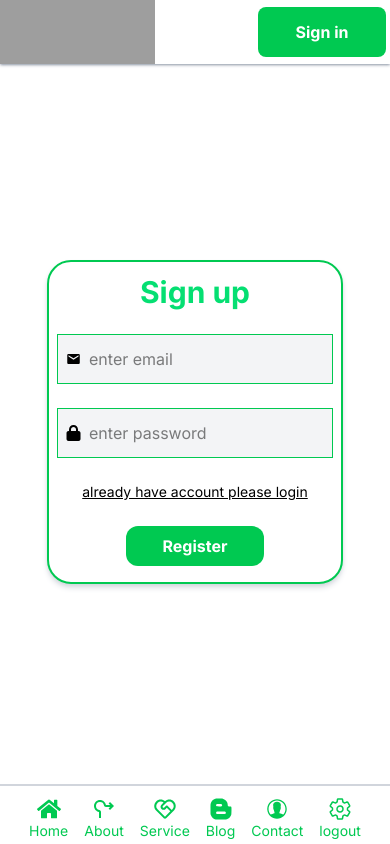
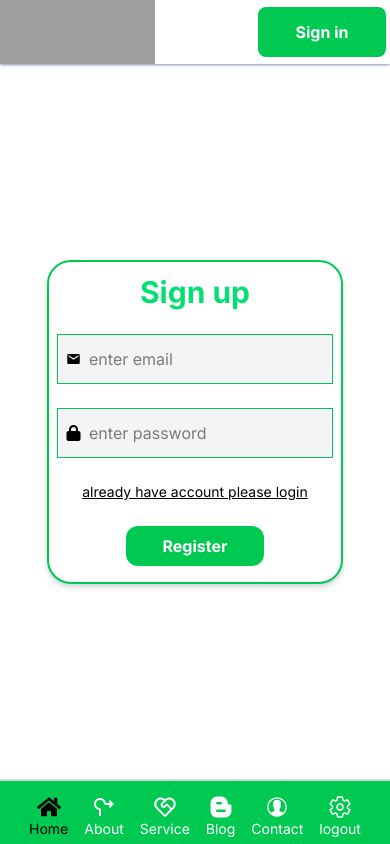
Before and after one commit to rojass2001/rentup, a Next.js app: page /register in a window 390 px wide. Shown: the top 844 px of the page. Built offline with nearby package versions, Linux system fonts and the light colour scheme; grey boxes are pictures that could not be loaded.

Commit message:
second commit

```diff
--- a/src/app/Components/Tabbar/Tabbar.jsx
+++ b/src/app/Components/Tabbar/Tabbar.jsx
@@ -4,21 +4,24 @@ import tabarray from "./Tabarray"
 import useAuth from "@/app/customhooks/useauth"
 import { IoSettingsOutline } from "react-icons/io5";
 import useKeyboardStatus from "@/app/customhooks/useKeyboard";
+import { useState } from "react";
 function Tabbar() {
+      const[open,setopen]=useState(0)
       const{isKeyboardOpen}=useKeyboardStatus()
-      const{logout}=useAuth()
+      const { logout } = useAuth()
+   const changecolor=(index)=>{ setopen(index)}
   return (
     <>
       {!isKeyboardOpen&&(
-        <div className='w-full px-2 text-green-500 h-[60px] pt-2 overflow-x-auto border-t-2 border-gray-300 flex gap-4 items-center place-content-center fixed z-50 bottom-0 right-0 left-0  md:hidden bg-white'>
-          {tabarray.map((a) => (
+        <div className={`w-full px-1  text-white min-h-[65px] pt-2 overflow-x-auto border-t-2 border-gray-300 flex gap-4 items-center place-content-center fixed z-50 bottom-0 right-0 left-0  md:hidden bg-green-500`}>
+          {tabarray.map((a,i) => (
             <Link href={a.link} key={a.name}>
-              <button className='flex items-center text-sm place-content-center flex-col'>{a.icon}{a.name}</button>
+              <button onClick={()=>changecolor(i)} className={`flex items-center ${open===i?"text-black":"text-white"} text-sm place-content-center flex-col`}>{a.icon}{a.name}</button>
             </Link>
           ))}
 
-          <Link href="/login">
-            <button onClick={logout} className='flex items-center text-sm place-content-center flex-col'><IoSettingsOutline className='text-2xl' />logout</button>
+          <Link href="/login" onClick={logout}>
+            <button onClick={() => changecolor(5)} className={`flex items-center text-sm place-content-center flex-col ${open===5?"text-black":"text-white"}`}><IoSettingsOutline className='text-2xl' />logout</button>
           </Link>
         </div>
       )}
--- a/src/app/Components/navbar/Navbar.jsx
+++ b/src/app/Components/navbar/Navbar.jsx
@@ -15,7 +15,7 @@ function Navbar() {
   return (
   <nav className='w-full fixed z-50 top-0 pr-1 right-0 left-0 text-black items-center justify-between md:justify-around h-16 flex bg-white shadow-sm shadow-gray-400 '>
        <img className ="w-[155px] h-full"src="https://funny-daffodil-350bc9.netlify.app/images/logo.png"/>
-          <div className='hidden md:flex font-medium text-[17px] gap-5 '>
+          <div className='hidden md:flex font-medium text-[16px] gap-5 '>
               {navarray?.slice(0,5).map((a)=>(
                 <Link href={a.links}  key={a.name} >
                   <li className="hover:text-green-500 mr-3 list-none" >{a.name}</li>
--- a/src/app/register/page.jsx
+++ b/src/app/register/page.jsx
@@ -26,7 +26,6 @@ function Register() {
         </div>
         <Link href="/login" className='text-sm underline'>already have account please login</Link>
         <button onClick={registersubmit} className=' bg-green-500 text-white rounded-xl w-[50%]  py-2 font-bold'>Register</button>
-
     </div>
   </Form>
   )
```
